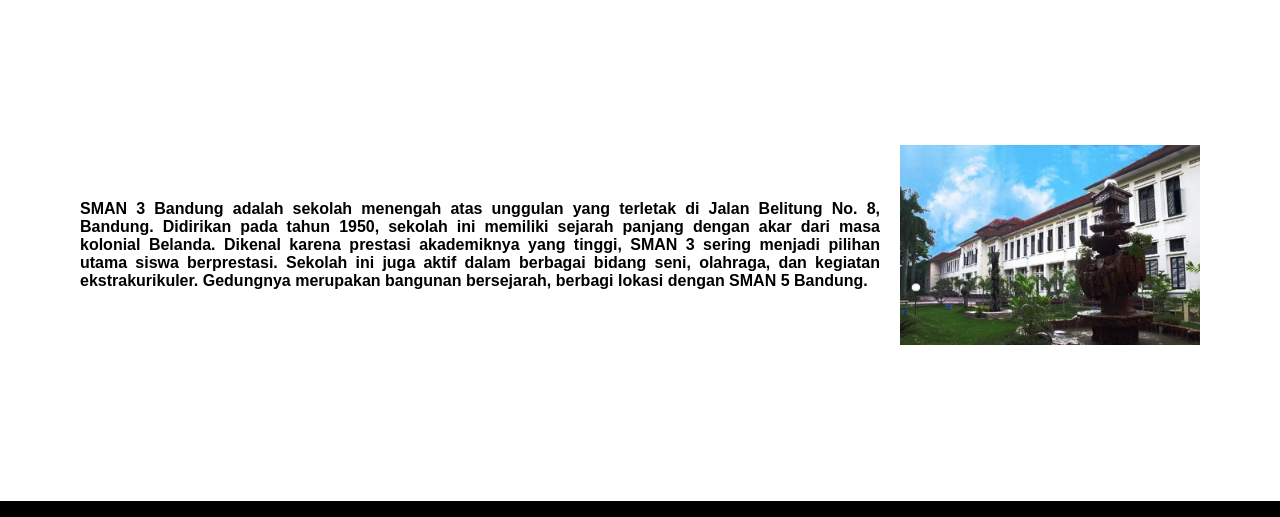
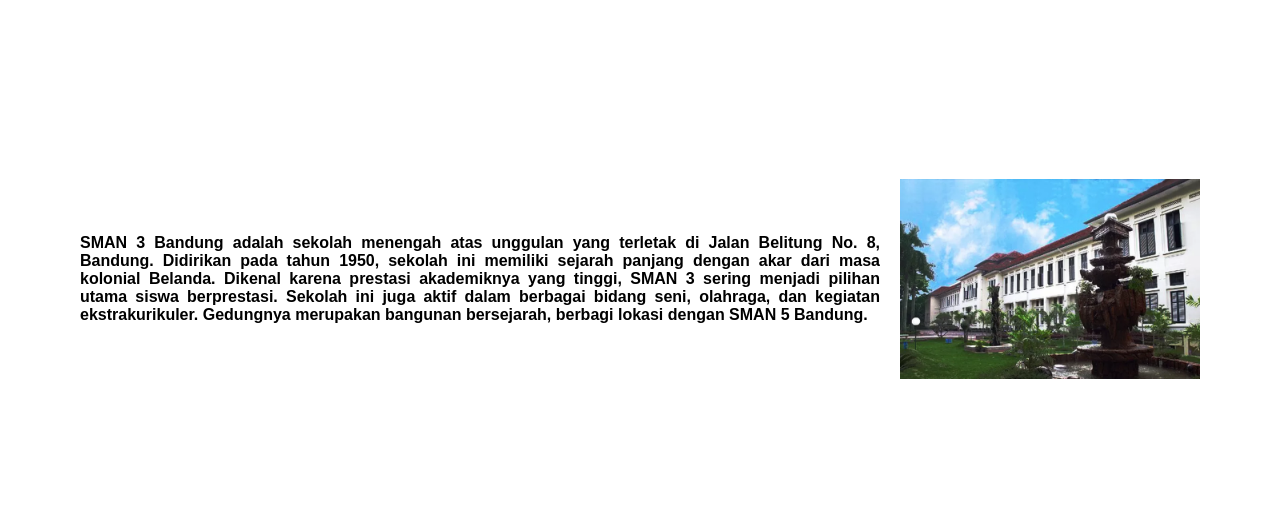
Before and after one commit to FseveN9/FseveN9.github.io, a plain HTML site: page index.html in a window 1280 px wide. Shown: the part 141-658 px from the top of the page. Drawn offline with Linux system fonts and the light colour scheme.

Commit message:
Update Projek CSS Fathir Aufa Azka.css

```diff
--- a/Projek CSS Fathir Aufa Azka.css
+++ b/Projek CSS Fathir Aufa Azka.css
@@ -2,7 +2,9 @@
     margin: 0;
     padding: 0;
 
-    /* width: 100vw; */
+    display: flex;
+    flex-direction: column;
+    min-height: 100vh;
 }
 
 .header {
@@ -27,7 +29,7 @@
 
 .isi {
     width: 100%;
-    height: 40vw;
+    flex: 1 0 auto;
 
     margin: auto;
     position: relative;
```
